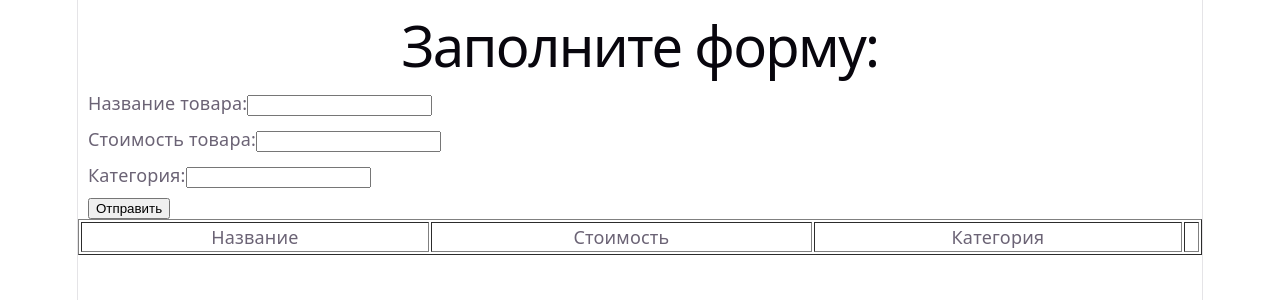
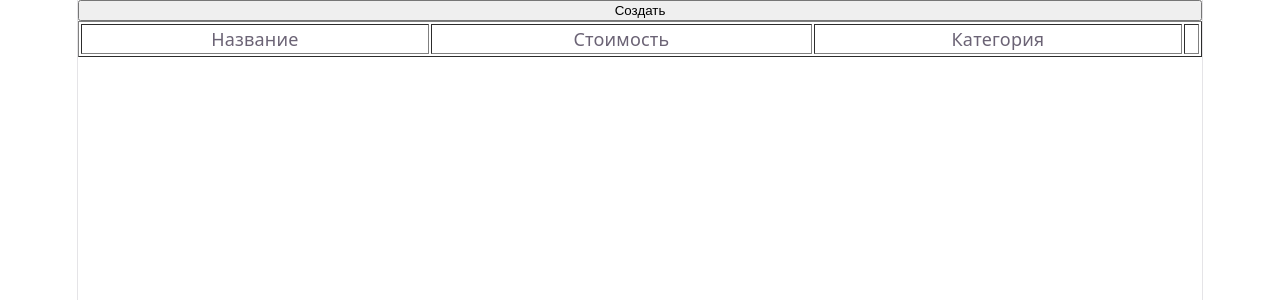
Before and after one commit to Ansarcool/react-practice, a React (Vite) app: page / in a window 1280 px wide. Shown: the top 300 px of the page. Built offline with nearby package versions, Linux system fonts and the light colour scheme.

Commit message:
1st commit

```diff
--- a/src/App.css
+++ b/src/App.css
@@ -182,3 +182,4 @@
     border-right-color: var(--border);
   }
 }
+.
--- a/src/components/ProductCreateForm/index.tsx
+++ b/src/components/ProductCreateForm/index.tsx
@@ -4,15 +4,17 @@ import type {Product, ProductFormState} from "../../types.ts";
 const initialState: ProductFormState = {name: '', price: '', category: ''};
 export type ProductCreateFormProps = {
     products: Product[];
-    setProducts: (NewProducts: Product[]) => void
+    setProducts: (NewProducts: Product[]) => void;
+    onClose: () => void;
 }
-export default function ProductCreateForm({products, setProducts}: ProductCreateFormProps) {
+export default function ProductCreateForm({products, setProducts, onClose}: ProductCreateFormProps) {
     const [formState, setFormState] = useState<ProductFormState>(initialState)
 
     const handleSubmit = (evt: React.SubmitEvent) => {
         evt.preventDefault();
         setProducts([...products, {...formState, price: Number(formState.price), id: crypto.randomUUID()}])
         setFormState(initialState)
+        onClose();
     }
 
     return (
--- a/src/main.tsx
+++ b/src/main.tsx
@@ -11,10 +11,12 @@ import ProductUpdateForm from "./components/ProductUpdateForm";
 export function ProductApp(): ReactElement {
     const [products, setProducts] = useState<Product[]>([]);
     const [updateProductId, setUpdateProductId] = useState<string | null>(null);
-
+    const [isModalOpen, setIsModalOpen] = useState(false);
     return (
         <>
-            <ProductCreateForm products={products} setProducts={setProducts}/>
+            <button onClick={() => setIsModalOpen(true)}>
+                Создать
+            </button>
             <ProductList products={products} onClickUpdate={(productId) => setUpdateProductId(productId)}/>
 
             {updateProductId && (
@@ -25,6 +27,11 @@ export function ProductApp(): ReactElement {
                         productId={updateProductId}
                         onClose={() => setUpdateProductId(null)}
                     />
+                </Modal>
+            )}
+            {isModalOpen && (
+                <Modal onClose={() => setIsModalOpen(false)}>
+                    <ProductCreateForm products={products} setProducts={setProducts} onClose={() => setIsModalOpen(false)}/>
                 </Modal>
             )}
         </>
```
Also changed, not shown: 1 other file (tests, documents, lock files or other folders).
